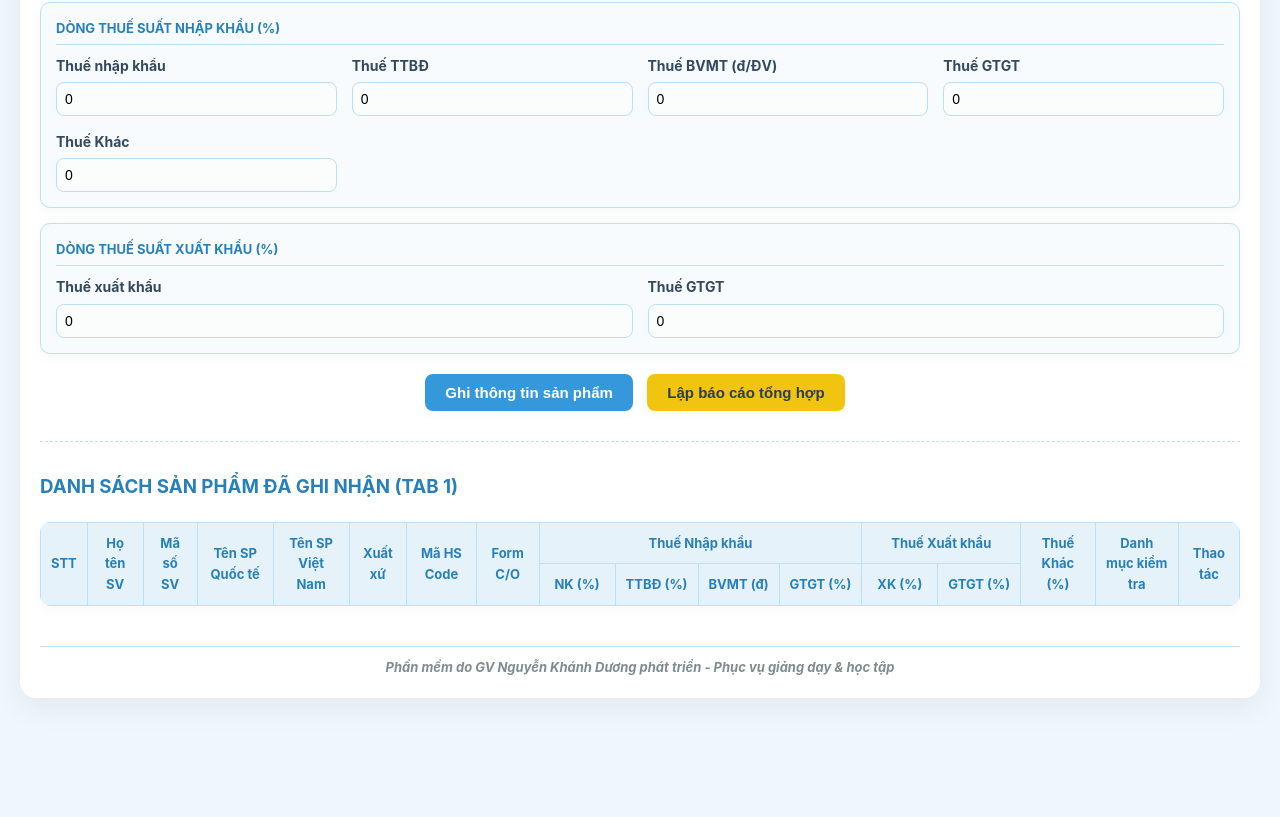
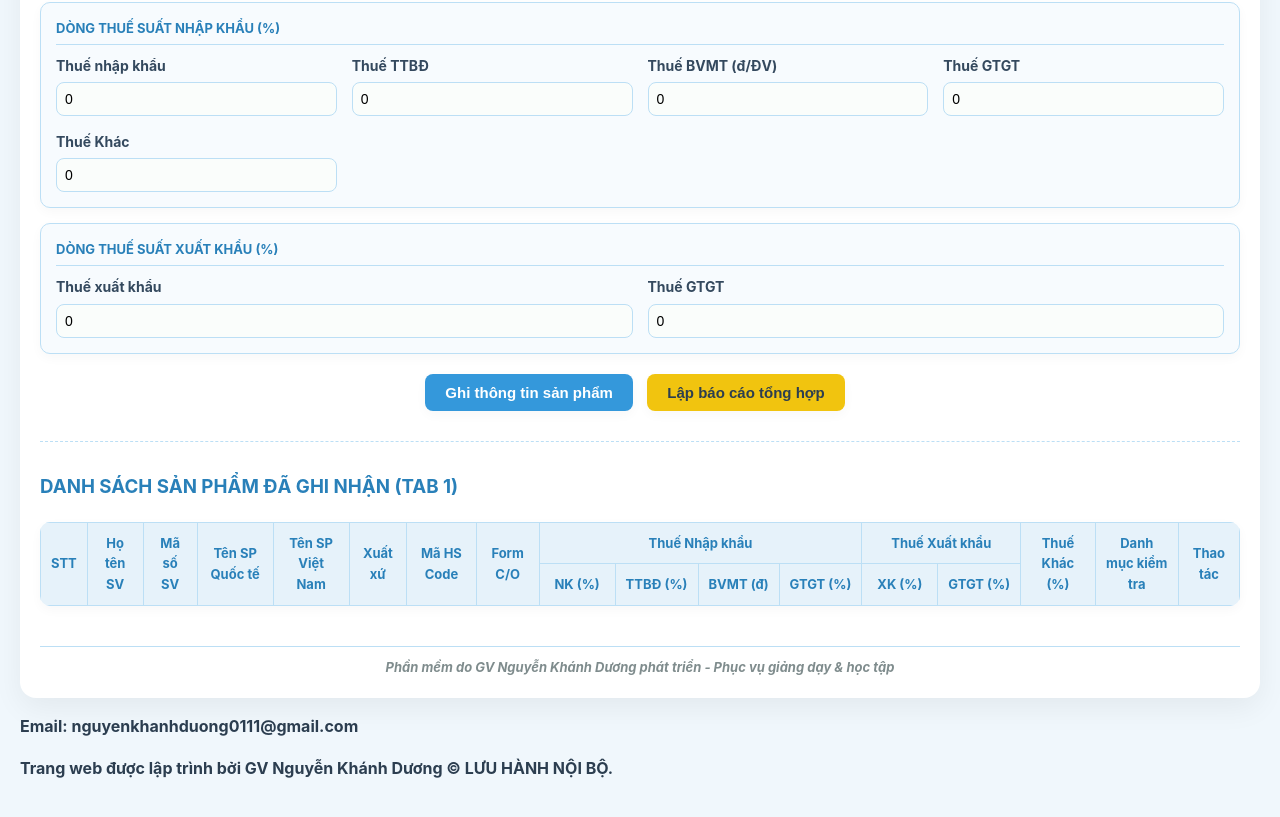
Before and after one commit to KhanhDat01507/phanmentonghopmahscodevathuesuat, a plain HTML site: page index.html in a window 1280 px wide. Shown: the part 618-1435 px from the top of the page. Before the commit the page ends 1396 px from the top, so only its background shows below. Drawn offline with Linux system fonts and the light colour scheme.

Commit message:
Update index.html

```diff
--- a/index.html
+++ b/index.html
@@ -1223,4 +1223,10 @@
         }
     </script>
 </body>
+<footer>
+<strong>
+    <p>Email: nguyenkhanhduong0111@gmail.com </p>
+    <p>Trang web được lập trình bởi GV Nguyễn Khánh Dương © LƯU HÀNH NỘI BỘ.</p>
+</strong>
+</footer>
 </html>
```
